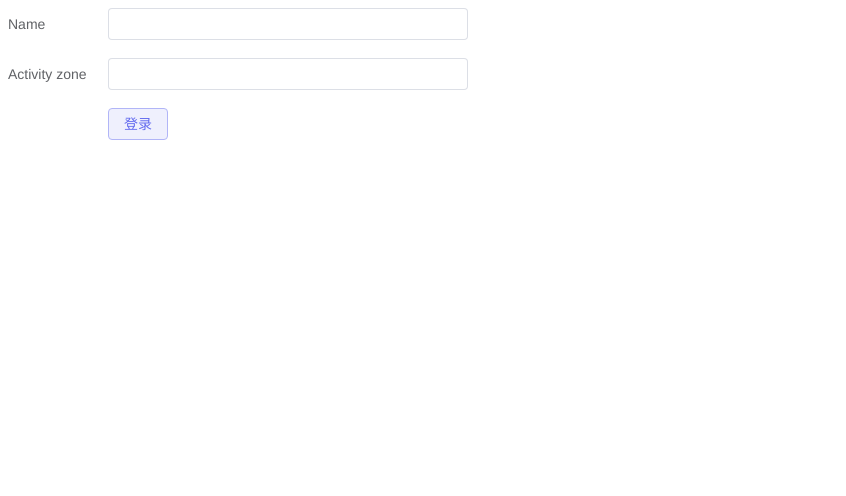
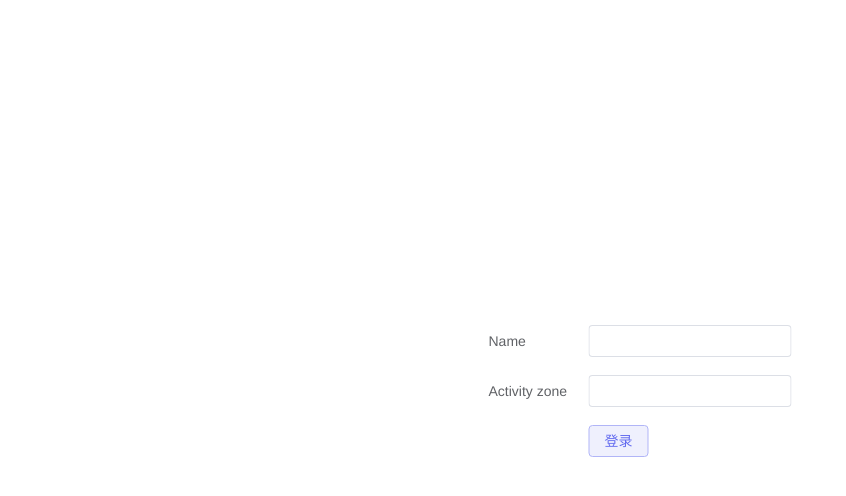
Before and after one commit to shun-xinyi/-, a Vue app: page /login in a window 1280 px wide. Shown: the top 496 px of the page, without its empty margins (0-846 px from the left). Built offline with nearby package versions, Linux system fonts and the light colour scheme.

Commit message:
登录表单居中

```diff
--- a/src/views/userLogin.vue
+++ b/src/views/userLogin.vue
@@ -1,4 +1,5 @@
 <template>
+    <div class="login-window">
         <el-form
             label-position="left"
             label-width="100px"
@@ -20,6 +21,8 @@
                 </el-button>
             </el-form-item>
         </el-form>
+    </div>
+
 </template>
 
 <script setup>
@@ -48,5 +51,10 @@ let login = ()=>{
 </script>
 
 <style scoped>
-
+.login-window{
+    position: fixed;
+    left: 50%;
+    top: 50%;
+    transform: translate(-50%,-50%);
+}
 </style>
```
Lines whose indentation alone changed are shown as unchanged.
